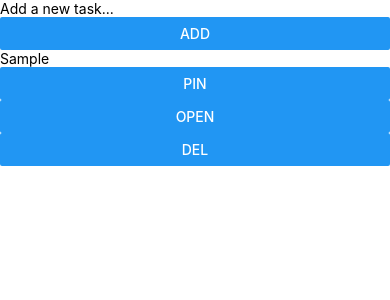
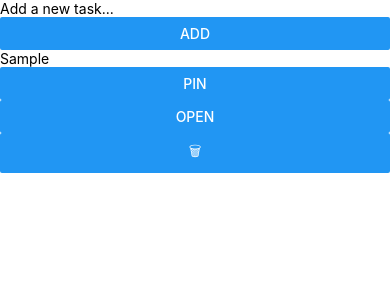
Before and after one commit to klabianco/todo, a React Native app in the folder mobile/: screen / in a window 390 px wide. Both pictures are taken after typing "Sample" into the empty fields and a click on the button "ADD". Shown: the top 300 px of the page. Built offline with nearby package versions, Linux system fonts and the light colour scheme.

Commit message:
Replace delete labels with trash icon

```diff
--- a/mobile/App.js
+++ b/mobile/App.js
@@ -134,7 +134,7 @@ export default function App() {
           onPress={() => toggleSticky(item.id)}
         />
         <Button title="Open" onPress={() => setCurrentParentId(item.id)} />
-        <Button title="Del" onPress={() => deleteTask(item.id)} />
+        <Button title="🗑" onPress={() => deleteTask(item.id)} />
       </View>
     </View>
   );
```
Also changed, not shown: 1 other file (tests, documents, lock files or other folders).
